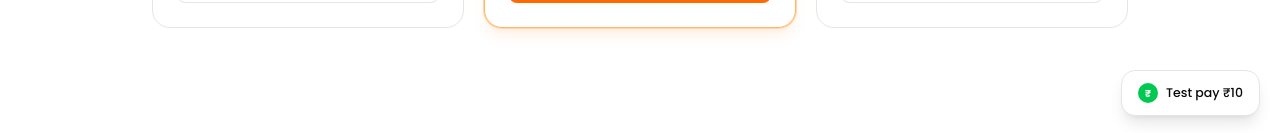
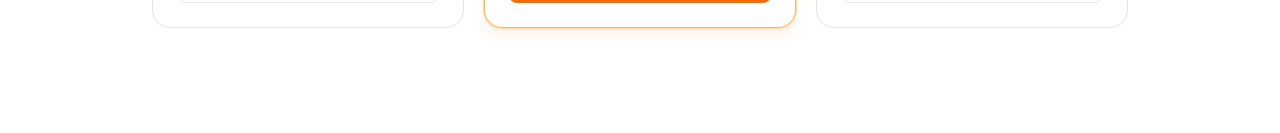
Before and after one commit to piyush-rj/internity, a Next.js app in the folder apps/web/: page /pricing in a window 1280 px wide. Shown: the part 664-797 px from the top of the page. Built offline with nearby package versions, Linux system fonts and the light colour scheme; no server answers.

Commit message:
wire up razorpay checkout on pricing page with PER_POST, MONTHLY, YEARLY plans

```diff
--- a/apps/web/app/pricing/page.tsx
+++ b/apps/web/app/pricing/page.tsx
@@ -74,14 +74,9 @@ const PLANS: Plan[] = [
 
 export default function PricingPage() {
     const { me } = useMe();
-    const prefill = {
-        name: me?.name ?? undefined,
-        email: me?.email ?? undefined,
-    };
     return (
         <div className="flex flex-col min-h-screen">
             <NavBar />
-            <TestPayButton prefill={prefill} />
             <main className="flex-1 pt-14">
                 <div className="mx-auto max-w-5xl px-6 py-14">
                     <header className="text-center space-y-3 mb-12">
@@ -207,50 +202,3 @@ function PlanCard({
         </section>
     );
 }
-
-function TestPayButton({
-    prefill,
-}: {
-    prefill: { name?: string; email?: string };
-}) {
-    const [loading, setLoading] = useState(false);
-
-    async function handleTest() {
-        setLoading(true);
-        try {
-            await openCheckout({
-                planCode: "TEST",
-                prefill,
-                onSuccess: () => {
-                    toast.success("Test payment successful!");
-                },
-                onDismiss: () => {
-                    setLoading(false);
-                },
-                onFailure: (msg) => {
-                    toast.error(msg);
-                    setLoading(false);
-                },
-            });
-        } catch (err) {
-            toast.error(err instanceof Error ? err.message : "Failed");
-            setLoading(false);
-        }
-    }
-
-    return (
-        <div className="fixed bottom-5 right-5 z-50">
-            <button
-                type="button"
-                onClick={handleTest}
-                disabled={loading}
-                className="flex items-center gap-2 rounded-xl border border-border bg-card shadow-lg px-4 py-3 text-[12.5px] font-medium hover:bg-secondary transition-colors disabled:opacity-50 disabled:cursor-not-allowed"
-            >
-                <span className="inline-flex items-center justify-center w-5 h-5 rounded-full bg-green-500 text-white text-[10px] font-bold">
-                    ₹
-                </span>
-                {loading ? "Opening…" : "Test pay ₹10"}
-            </button>
-        </div>
-    );
-}
--- a/apps/web/src/lib/api/payment.ts
+++ b/apps/web/src/lib/api/payment.ts
@@ -1,6 +1,6 @@
 import { api } from "../apiClient";
 
-export type PlanCode = "PER_POST" | "MONTHLY" | "YEARLY" | "TEST";
+export type PlanCode = "PER_POST" | "MONTHLY" | "YEARLY";
 
 export type CreateOrderResponse = {
     orderId: string;
@@ -18,7 +18,35 @@ export type VerifyInput = {
     razorpay_signature: string;
 };
 
+export type MyPayment = {
+    id: string;
+    planCode: string;
+    planName: string;
+    amount: number;
+    currency: string;
+    status: string;
+    razorpayPaymentId: string | null;
+    razorpayOrderId: string;
+    createdAt: string;
+    validUntil: string | null;
+};
+
+export type MyPlansResponse = {
+    currentPlan: {
+        isPremium: boolean;
+        isActive: boolean;
+        code: string | null;
+        name: string | null;
+        since: string | null;
+        until: string | null;
+        daysRemaining: number;
+        totalDays: number | null;
+    };
+    payments: MyPayment[];
+};
+
 export const paymentApi = {
+    list_mine: () => api.get<MyPlansResponse>("/payment/mine"),
     create_order: (planCode: PlanCode) =>
         api.post<CreateOrderResponse>("/payment/order", { planCode }),
     verify: (input: VerifyInput) =>
```
Also changed, not shown: 1 other file (tests, documents, lock files or other folders).
